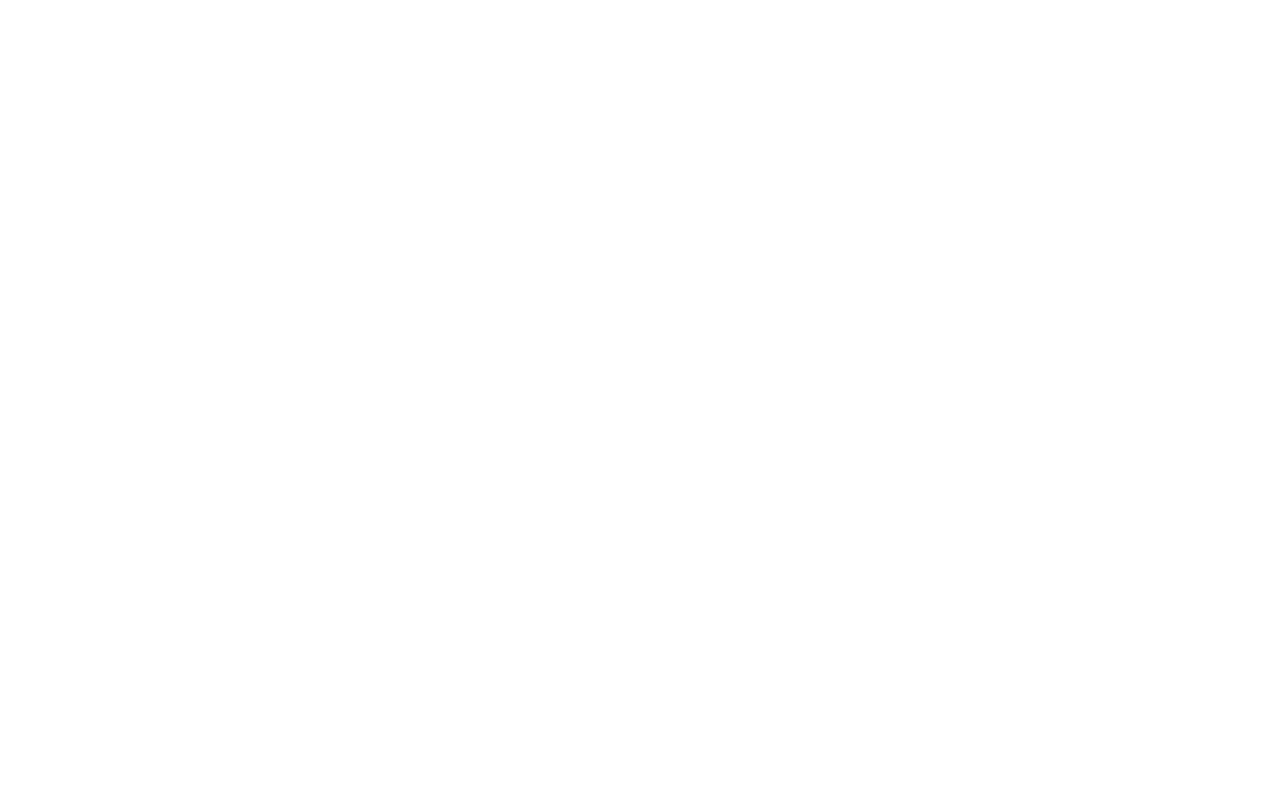
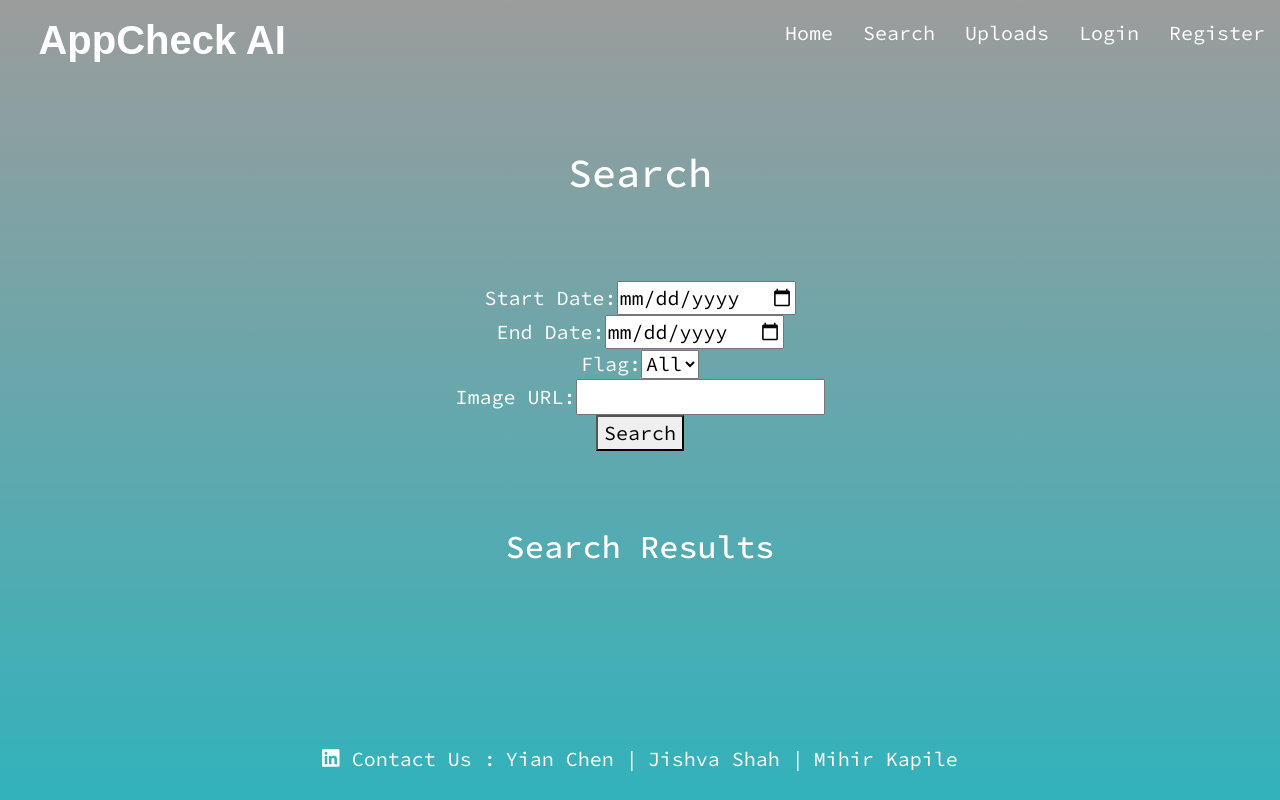
Before and after one commit to JishvaShah/LLM-Assisted-App-Compatibility-Test, a React (Create React App) app: page /search in a window 1280 px wide. Before the commit this address had no page. Built offline with nearby package versions, Linux system fonts and the light colour scheme; a web font is replaced by a local one.

Commit message:
Added Search and added the table in Upload

```diff
--- a/src/App.js
+++ b/src/App.js
@@ -1,7 +1,7 @@
 import React from 'react';
 import { Routes, Route } from 'react-router-dom';
 import Home from './Home.js';
-import Profile from './Profile.js';
+import Search from './Search.js';
 import Uploads from './Uploads.js';
 import Login from './Login.js';
 import Register from './Register.js';
@@ -12,7 +12,7 @@
     <div className="App">
       <Routes>
         <Route path="/" element={<Home />} />
-        <Route path="/profile" element={<Profile />} />
+        <Route path="/search" element={<Search />} />
         <Route path="/upload" element={<Uploads />} />
         <Route path="/login" element={<Login />} />
         <Route path="/register" element={<Register />} />
--- a/src/Header.js
+++ b/src/Header.js
@@ -9,7 +9,7 @@
       <div className="navbar">
         <ul>
             <li><Link to="/">Home</Link></li>
-            <li><Link to="/profile">Profile</Link></li>
+            <li><Link to="/search">Search</Link></li>
             <li><Link to="/upload">Uploads</Link></li>
             <li><Link to="/login">Login</Link></li>
             <li><Link to="/register">Register</Link></li>
--- a/src/ImageUpload.js
+++ b/src/ImageUpload.js
@@ -6,6 +6,7 @@
   const fileInputRef = useRef(null);
   const [output, setOutput] = useState('');
   const [flag, setFlag] = useState(0);
+  const [outputData, setOutputData] = useState([]);
 
   const handleFileChange = (event) => {
     const files = event.target.files;
@@ -108,6 +109,15 @@
   }
 };
 
+const updateOutputData = (outputText, flag) => {
+    const updatedOutputData = outputData.concat({
+      images: selectedFiles,
+      output: outputText,
+      flag: flag
+    });
+    setOutputData(updatedOutputData);
+  };
+
 
 
   return (
@@ -143,13 +153,45 @@
         </div>
       )}
 
-      <div className="mt-4" style={outputContainerStyle}>
-              <h2>Output</h2>
-              <div className="output-content" style={outputContentStyle}>
-                <p>{output}</p>
-                <p>{flag}</p>
-              </div>
-            </div>
+//      <div className="mt-4" style={outputContainerStyle}>
+//              <h2>Output</h2>
+//              <div className="output-content" style={outputContentStyle}>
+//                <p>{output}</p>
+//                <p>{flag}</p>
+//              </div>
+//            </div>
+<div className="mt-4">
+        <table className="table">
+          <thead>
+            <tr>
+              <th>Uploaded Images</th>
+              <th>Output</th>
+              <th>Flag</th>
+            </tr>
+          </thead>
+          <tbody>
+            {outputData.map((data, index) => (
+              <tr key={index}>
+                <td>
+                  <div style={{ display: 'flex', flexWrap: 'wrap' }}>
+                    {data.images.map((image, imageIndex) => (
+                      <img
+                        key={imageIndex}
+                        src={URL.createObjectURL(image)}
+                        alt={`Uploaded Image ${index + 1}-${imageIndex + 1}`}
+                        className="img-fluid"
+                        style={{ width: '100px', height: 'auto', marginRight: '10px', marginBottom: '10px' }}
+                      />
+                    ))}
+                  </div>
+                </td>
+                <td>{data.output}</td>
+                <td>{data.flag}</td>
+              </tr>
+            ))}
+          </tbody>
+        </table>
+      </div>
           </div>
         );
       }
--- a/src/Profile.js
+++ /dev/null
@@ -1,15 +0,0 @@
-import React from 'react';
-import Header from './Header.js';
-import Footer from './Footer.js';
-
-function Profile() {
-  return (
-    <div className='main'>
-      <Header />
-      <h1>Profile</h1>
-      <Footer />
-    </div>
-  );
-}
-
-export default Profile;
--- /dev/null
+++ b/src/Search.js
@@ -0,0 +1,81 @@
+import React, { useState } from 'react';
+import Header from './Header.js';
+import Footer from './Footer.js';
+
+function Search() {
+const [startDate, setStartDate] = useState('');
+  const [endDate, setEndDate] = useState('');
+  const [flag, setFlag] = useState(null);
+  const [imageUrl, setImageUrl] = useState('');
+  const [searchResults, setSearchResults] = useState([]);
+
+  const handleSubmit = async (e) => {
+    e.preventDefault();
+    const screenshots = await queryScreenshots({ startDate, endDate, flag, imageUrl });
+    setSearchResults(screenshots);
+  };
+
+  const queryScreenshots = async ({ startDate = '', endDate = '', flag = null, imageUrl = '' }) => {
+    let url = 'api/screenshots/?';
+    if (startDate) url += `start_date=${startDate}&`;
+    if (endDate) url += `end_date=${endDate}&`;
+    if (flag !== null) url += `flag=${flag}&`;
+    if (imageUrl) url += `image_url=${encodeURIComponent(imageUrl)}&`;
+
+    try {
+      const response = await fetch(url);
+      if (!response.ok) {
+        throw new Error(`HTTP error! Status: ${response.status}`);
+      }
+      const data = await response.json();
+      return data;
+    } catch (error) {
+      console.error('Error:', error);
+      return null;
+    }
+  };
+  return (
+    <div className='main'>
+      <Header />
+      <h1>Search</h1>
+      <form onSubmit={handleSubmit}>
+              <div>
+                <label>Start Date:</label>
+                <input type="date" value={startDate} onChange={(e) => setStartDate(e.target.value)} />
+              </div>
+              <div>
+                <label>End Date:</label>
+                <input type="date" value={endDate} onChange={(e) => setEndDate(e.target.value)} />
+              </div>
+              <div>
+                <label>Flag:</label>
+                <select value={flag} onChange={(e) => setFlag(parseInt(e.target.value))}>
+                  <option value="">All</option>
+                  <option value="1">1</option>
+                  <option value="0">0</option>
+                </select>
+              </div>
+              <div>
+                <label>Image URL:</label>
+                <input type="text" value={imageUrl} onChange={(e) => setImageUrl(e.target.value)} />
+              </div>
+              <button type="submit">Search</button>
+            </form>
+
+            <h2>Search Results</h2>
+            <ul>
+              {searchResults.map((result, index) => (
+                <li key={index}>
+                  <img src={result.imageUrl} alt={`Screenshot ${index}`} />
+                  <p>Flag: {result.flag ? 'True' : 'False'}</p>
+                  <p>Date: {result.date}</p>
+                  {/* Add more details as needed */}
+                </li>
+              ))}
+            </ul>
+      <Footer />
+    </div>
+  );
+}
+
+export default Search;
```
